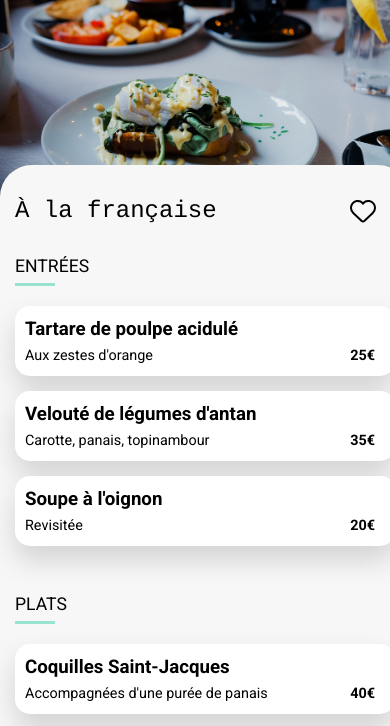
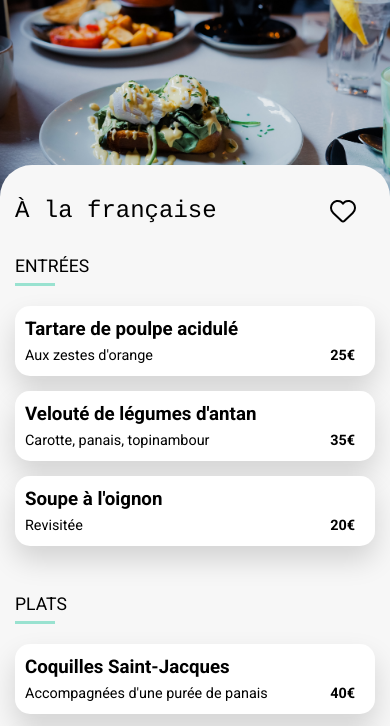
Before and after one commit to Hazghard/P3OhMyFood, a website: page pages/03_ALaFrancaise.html in a window 390 px wide. Shown: the part 54-780 px from the top of the page. Drawn offline with Linux system fonts and the light colour scheme; a web font is replaced by a local one.

Commit message:
Retrait du max width  90% sur la li des menu items (text) qui provoquait une erreur de largeur @ + 100% sur téléphone

```diff
--- a/assets/scss/components/btn.scss
+++ b/assets/scss/components/btn.scss
@@ -38,7 +38,6 @@
 
 .menu_button--description {
     width: 90%;
-    max-width: 90%;
     height: 100%;
     display: flex;
     flex-direction: column;
--- a/assets/scss/layout/main.scss
+++ b/assets/scss/layout/main.scss
@@ -390,9 +390,9 @@
 
         & .entree__li {
             border-radius: 15px;
-            // width: 100%;
-            // max-width: 500px;
-            width: 380px;
+            width: 100%;
+            max-width: 380px;
+            // width: 380px;
         }
 
         & .entree__li:hover {
```
Also changed, not shown: assets/css/style.css.
